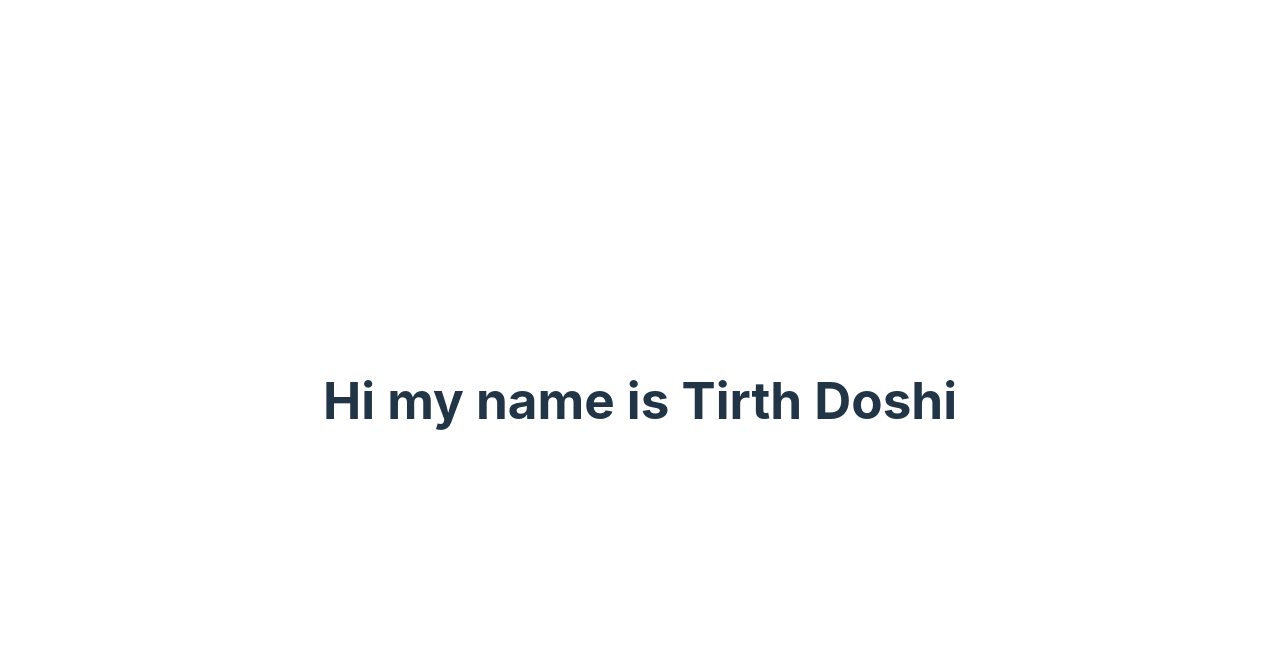
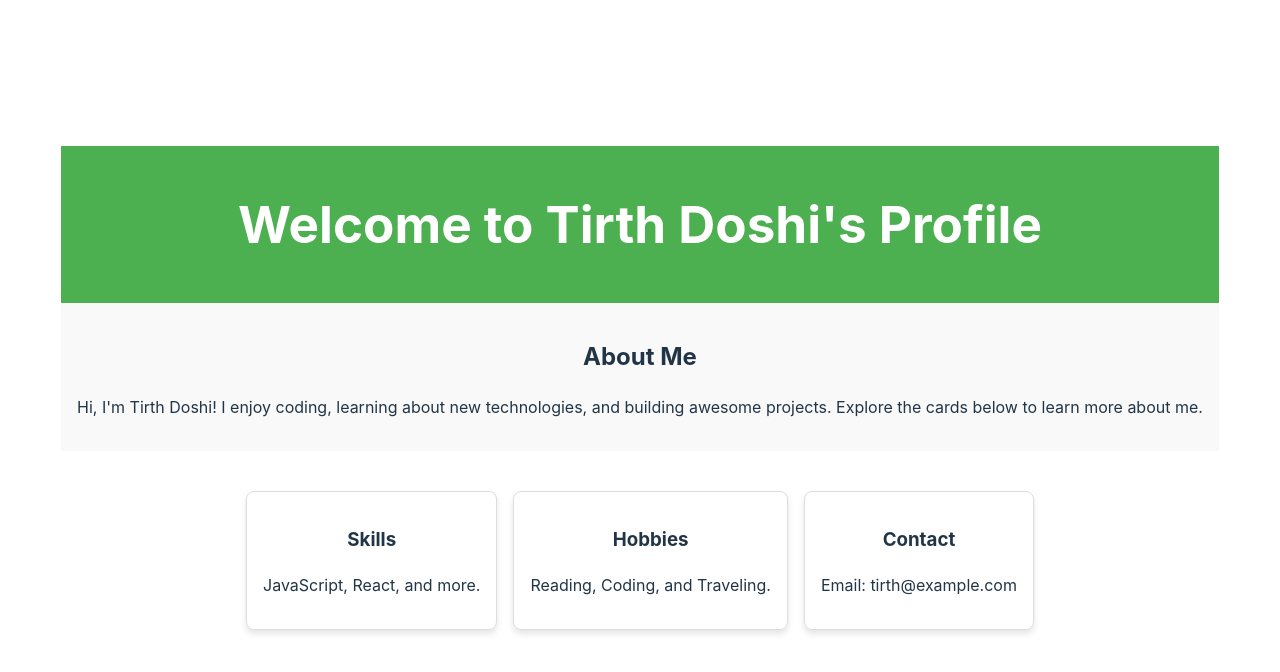
Before and after one commit to tdoshi123/my-react-app, a React (Vite) app: page / in a window 1280 px wide. Shown: the top 672 px of the page. Built offline with nearby package versions, Linux system fonts and the light colour scheme.

Commit message:
fifth commit

```diff
--- a/src/App.jsx
+++ b/src/App.jsx
@@ -1,16 +1,84 @@
-import { useState } from 'react'
-import reactLogo from './assets/react.svg'
-import viteLogo from '/vite.svg'
-import './App.css'
+import React, { useState } from "react";
+import "./App.css";
+
+function Header() {
+  return (
+    <header style={styles.header}>
+      <h1>Welcome to Tirth Doshi's Profile</h1>
+    </header>
+  );
+}
+
+function Introduction() {
+  return (
+    <section style={styles.introduction}>
+      <h2>About Me</h2>
+      <p>
+        Hi, I'm Tirth Doshi! I enjoy coding, learning about new technologies,
+        and building awesome projects. Explore the cards below to learn more
+        about me.
+      </p>
+    </section>
+  );
+}
+
+function Card({ title, description }) {
+  return (
+    <div style={styles.card}>
+      <h3>{title}</h3>
+      <p>{description}</p>
+    </div>
+  );
+}
 
 function App() {
-  const [count, setCount] = useState(0)
+  const [count, setCount] = useState(0);
+
+  const cardsData = [
+    { title: "Skills", description: "JavaScript, React, and more." },
+    { title: "Hobbies", description: "Reading, Coding, and Traveling." },
+    { title: "Contact", description: "Email: tirth@example.com" },
+  ];
 
   return (
     <>
-      <h1>Hi my name is Tirth Doshi</h1>
+      <Header />
+      <Introduction />
+      <section style={styles.cardsContainer}>
+        {cardsData.map((card, index) => (
+          <Card key={index} title={card.title} description={card.description} />
+        ))}
+      </section>
     </>
-  )
+  );
 }
 
-export default App
+const styles = {
+  header: {
+    padding: "1rem",
+    backgroundColor: "#4CAF50",
+    color: "white",
+    textAlign: "center",
+  },
+  introduction: {
+    padding: "1rem",
+    textAlign: "center",
+    backgroundColor: "#f9f9f9",
+    marginBottom: "1rem",
+  },
+  card: {
+    border: "1px solid #ddd",
+    borderRadius: "8px",
+    padding: "1rem",
+    margin: "0.5rem",
+    boxShadow: "0 4px 6px rgba(0, 0, 0, 0.1)",
+  },
+  cardsContainer: {
+    display: "flex",
+    justifyContent: "center",
+    flexWrap: "wrap",
+    padding: "1rem",
+  },
+};
+
+export default App;
```
